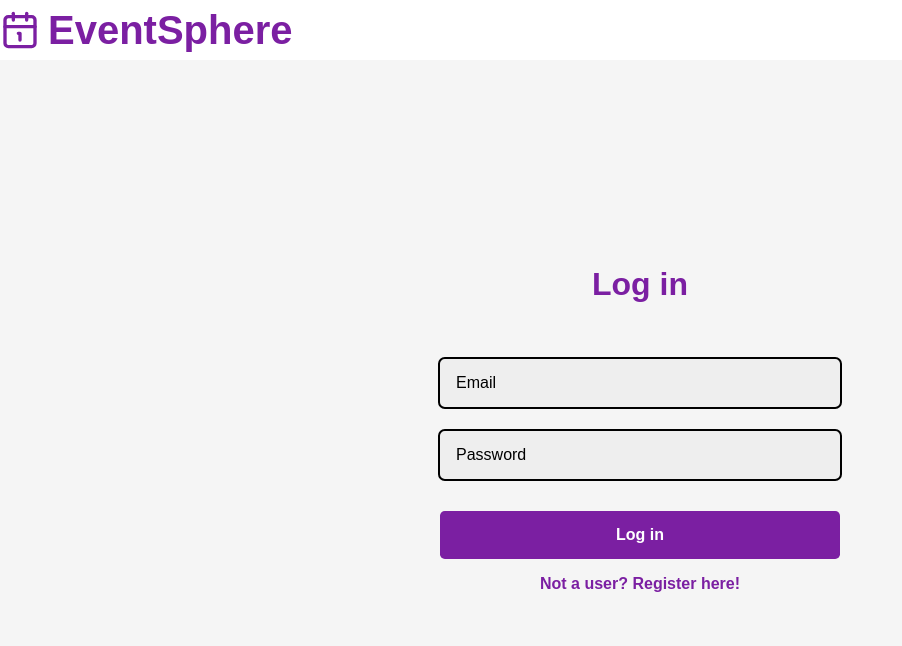
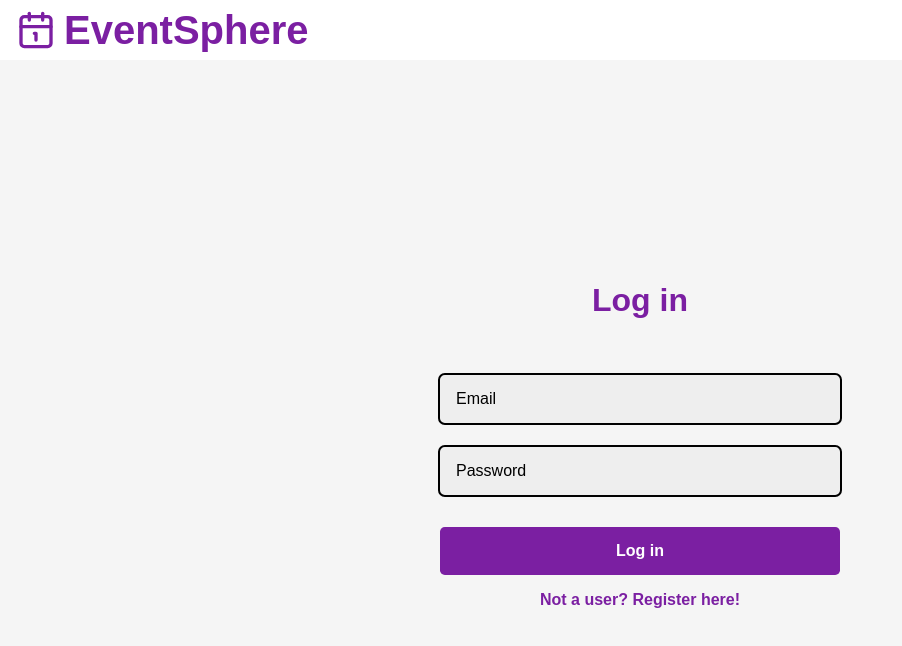
Before and after one commit to Willfoss/Events-Application, a React (Vite) app in the folder front-end/: page / in a window 1280 px wide. Shown: the top 646 px of the page, without its empty margins (0-902 px from the left). Built offline with nearby package versions, Linux system fonts and the light colour scheme; no server answers.

Commit message:
minor styling changes to header and padding added to login / register forms

```diff
--- a/front-end/src/Components/Header/header.css
+++ b/front-end/src/Components/Header/header.css
@@ -2,6 +2,7 @@
   color: var(--brand-colour);
   width: 2.5em;
   height: 2.5em;
+  margin-left: 0.5em;
 }
 
 .logo-heading {
@@ -18,3 +19,12 @@
   gap: 0.5em;
   background-color: #fff;
 }
+
+@media screen and (min-width: 769px) {
+  .logo {
+    color: var(--brand-colour);
+    width: 2.5em;
+    height: 2.5em;
+    margin-left: 1em;
+  }
+}
--- a/front-end/src/Components/Login/login.css
+++ b/front-end/src/Components/Login/login.css
@@ -24,6 +24,7 @@
 .login-container {
   justify-content: flex-start;
   margin-top: 2em;
+  padding: 0em 0.5em;
 }
 
 .login-form {
@@ -134,7 +135,7 @@ input,
   margin-top: 0.2em;
 }
 
-@media screen and (min-width: 768px) {
+@media screen and (min-width: 769px) {
   .login-page-container {
     justify-content: center;
     align-items: center;
@@ -143,4 +144,9 @@ input,
   .login-container {
     margin: 0;
   }
+  .login-container {
+    justify-content: flex-start;
+    margin-top: 2em;
+    padding: 0em 1em;
+  }
 }
--- a/front-end/src/Components/Register/register.css
+++ b/front-end/src/Components/Register/register.css
@@ -25,6 +25,7 @@
 .register-container {
   justify-content: flex-start;
   margin-top: 2em;
+  padding: 0em 0.5em;
 }
 
 .register-form {
@@ -154,5 +155,6 @@ input::file-selector-button:hover {
 
   .register-container {
     margin: 0;
+    padding: 0em 1em;
   }
 }
```
